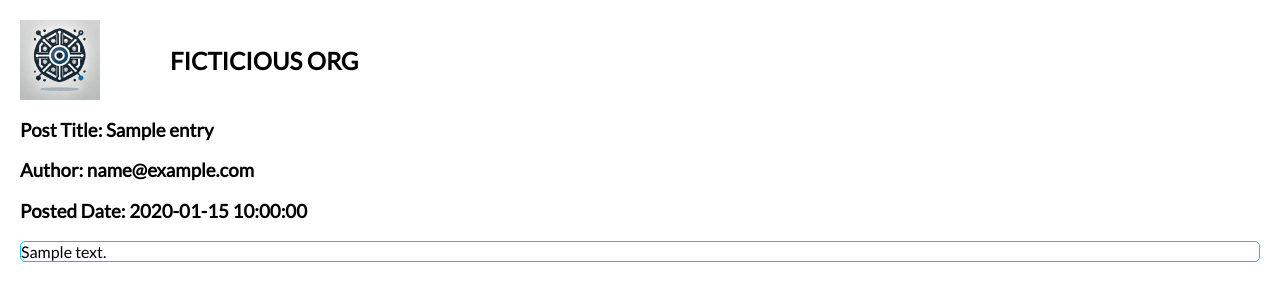
After one commit to Python3-Pyro/my_sql_project_submission, a Flask app: page /post/1 in a window 1280 px wide. The commit adds this page. Shown: the top 301 px of the page. Run offline with Flask 3, Linux system fonts and the light colour scheme; tables that the repository leaves empty or names only in its code hold one stand-in row (values such as "Sample post").

Commit message:
support for viewing earlier posts

```diff
--- a/app.py
+++ b/app.py
@@ -58,8 +58,6 @@ def insert_entry(title, content, email):
             connection.close()
             print("MySQL connection is closed")
 
-
-
 # Fetch all blog entries from the database
 def fetch_entries():
     entries = []
@@ -76,7 +74,7 @@ def fetch_entries():
             cursor = connection.cursor()
 
             # Define the query to retrieve data
-            query = "SELECT title, content, email, date FROM entries ORDER BY date DESC"
+            query = "SELECT title, content, email, date, id FROM entries ORDER BY date DESC"
             cursor.execute(query)
 
             # Fetch all rows from the result
@@ -196,6 +194,39 @@ def validate_user(email, password):
         if connection.is_connected():
             connection.close()
 
+# Display a detailed post
+def get_post_by_id(post_id):
+    try:
+        # Connect to the MySQL database
+        connection = mysql.connector.connect(
+            host=os.environ.get("MYSQL_HOST", "localhost"),  # Use environment variable for host
+            user=os.environ.get("MYSQL_USER", "codebind"),  # Use environment variable for user
+            password=os.environ.get("MYSQL_PASSWORD"),  # Use environment variable for password
+            database=os.environ.get("MYSQL_DATABASE", "ficticiousblogs")
+        )
+
+        if connection.is_connected():
+            cursor = connection.cursor()
+
+            # Define the query to fetch the post by ID
+            query = "SELECT title, content, email, date FROM entries WHERE id = %s"
+            cursor.execute(query, (post_id,))
+
+            # Fetch the result
+            post = cursor.fetchone()
+            return post
+
+    except Error as e:
+        print("Error while connecting to MySQL:", e)
+        return None
+
+    finally:
+        # Close the cursor and connection if they exist
+        if 'cursor' in locals():
+            cursor.close()
+        if connection.is_connected():
+            connection.close()
+
 # Sign-up route
 @app.route("/signup", methods=["GET", "POST"])
 def signup():
@@ -260,5 +291,17 @@ def logout():
     flash("You have been logged out", "info")
     return redirect(url_for("login"))
 
+@app.route("/post/<int:post_id>")
+def post(post_id):
+    # Fetch the detailed post using the post ID
+    post = get_post_by_id(post_id)
+
+    if post:
+        # Render the post details in a template
+        return render_template("post_detail.html", title=post[0], content=post[1], email=post[2], date=post[3])
+    else:
+        flash("Post not found.", "warning")
+        return redirect(url_for("home"))
+
 if __name__ == "__main__":
     app.run(debug=True)
--- a/static/style.css
+++ b/static/style.css
@@ -153,13 +153,14 @@ body {
 .entry-title {
   display: inline;
   font-size: 18px;
+  background-color: black;
 }
 
 .entry-date {
   color: #5c6b70;
 }
 
-.entry-content {
+.entry-email {
   font-size: 16px;
   line-height: 150%;
 }
@@ -240,3 +241,9 @@ body {
   background-color: black;
   border-radius: 5px;
 }
+
+#post-content {
+  border: solid 0.5px #18c1e1;
+  border-radius: 5px;
+  height: auto;
+}
--- a/templates/index.html
+++ b/templates/index.html
@@ -62,10 +62,12 @@
         {% for entry in entries %}
         <article class="entry">
           <div>
-            <h2 class="entry-title"></h2>
+            <h2 class="entry-title">
+              <a href="{{ url_for('post', post_id=entry[4]) }}">{{ entry[0] }}</a>
+            </h2>
             <time class="entry-date" datetime="date">{{ entry[3] }}</time>
           </div>
-          <p class="entry-content">{{ entry[0] }} by {{ entry[2] }}</p>
+          <p class="entry-email">by {{ entry[2] }}</p>
         </article>
         {% endfor %}
       </section>
--- /dev/null
+++ b/templates/post_detail.html
@@ -0,0 +1,29 @@
+<!DOCTYPE html>
+<html lang="en">
+  <head>
+    <meta charset="UTF-8" />
+    <link
+      rel="stylesheet"
+      href="https://fonts.googleapis.com/css?family=Lato"
+    />
+    <title>Post Details</title>
+    <link rel="stylesheet" href="/static/style.css" />
+  </head>
+  <body>
+    <section class="signup-page">
+      <div class="navbar-brand">
+        <img
+          src="\static\company-logo.webp"
+          alt="Ficticious-logo"
+          class="logo"
+        />
+        <h1 class="company-title">FICTICIOUS ORG</h1>
+      </div>
+      <div class="post-history">
+        <h3>Post Title: {{ title }}</h3>
+        <h3>Author: {{ email }}</h3>
+        <h3>Posted Date: {{ date }}</h3>
+        <p id="post-content">{{ content }}</p>
+    </section>
+  </body>
+</html>
```
